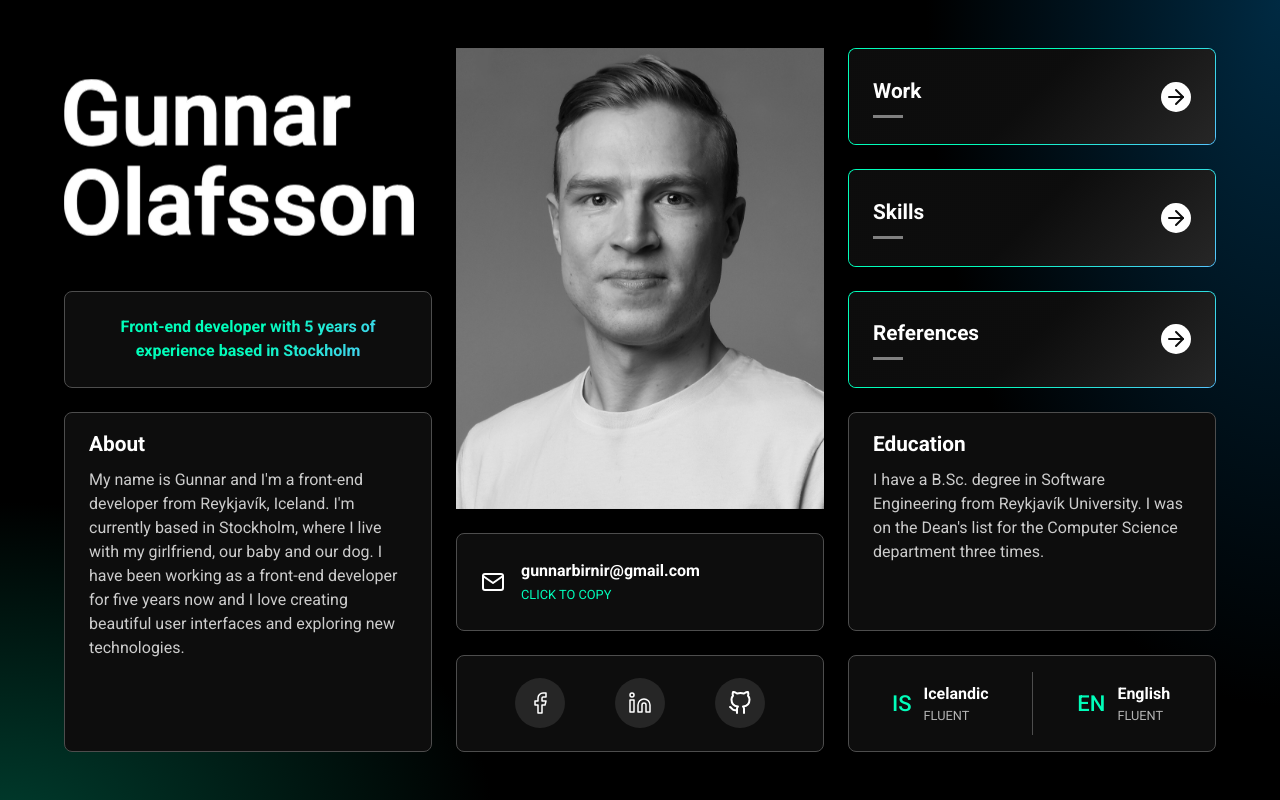
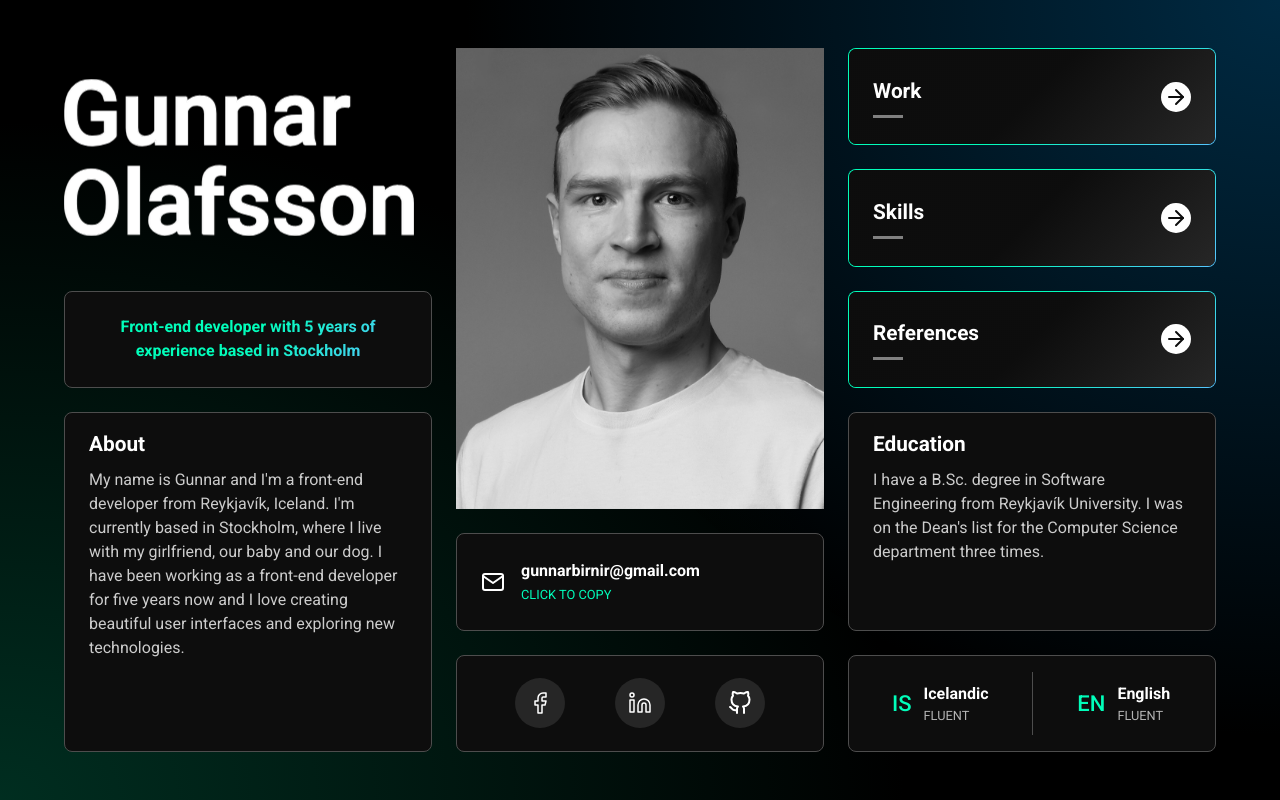
Before and after one commit to gunnarbirnir/resume-3.0, a React (Vite) app: page / in a window 1280 px wide. Built offline with nearby package versions, Linux system fonts and the light colour scheme.

Commit message:
Update background gradients

```diff
--- a/src/components/Background/index.tsx
+++ b/src/components/Background/index.tsx
@@ -25,25 +25,19 @@ const BackgroundGradient = styled.div`
   position: absolute;
   border-radius: 50%;
   animation-name: gradient-fade-in;
+  animation-duration: 1.5s;
   animation-fill-mode: forwards;
   animation-timing-function: ease-out;
   /* Because only half is visible and half is shifted out */
   --gradient-scale-up: 4;
-  --gradient-base-width: max(
-    200px,
-    calc((100vw - var(--content-max-width)) / 2)
-  );
 
   &.gradientPrimary {
-    --gradient-primary-width: calc(
-      var(--gradient-scale-up) * var(--gradient-base-width) + 600px
-    );
-    --gradient-primary-height: calc(var(--gradient-primary-width) / 1.5);
+    --gradient-primary-width: calc(var(--gradient-scale-up) * 50vw);
+    --gradient-primary-height: calc(var(--gradient-scale-up) * 60vh);
     width: var(--gradient-primary-width);
     height: var(--gradient-primary-height);
     left: calc(-1 * var(--gradient-primary-width) / 2);
-    bottom: calc(-1 * var(--gradient-primary-height) / 2 - 4vh);
-    animation-duration: 1.5s;
+    bottom: calc(-1 * var(--gradient-primary-height) / 2);
     background-image: radial-gradient(
       var(--color-primary-dark),
       var(--color-transparent) 50%
@@ -51,15 +45,12 @@ const BackgroundGradient = styled.div`
   }
 
   &.gradientSecondary {
-    --gradient-secondary-width: calc(
-      var(--gradient-scale-up) * var(--gradient-base-width) + 200px
-    );
-    --gradient-secondary-height: calc(var(--gradient-secondary-width) * 2);
+    --gradient-secondary-width: calc(var(--gradient-scale-up) * 45vw);
+    --gradient-secondary-height: calc(var(--gradient-scale-up) * 65vh);
     width: var(--gradient-secondary-width);
     height: var(--gradient-secondary-height);
     top: calc(-1 * var(--gradient-secondary-height) / 2);
     right: calc(-1 * var(--gradient-secondary-width) / 2);
-    animation-duration: 1s;
     background-image: radial-gradient(
       var(--color-secondary-dark),
       var(--color-transparent) 50%
--- a/src/components/GlobalStyles/Variables.tsx
+++ b/src/components/GlobalStyles/Variables.tsx
@@ -24,7 +24,7 @@ const VariablesStyle = createGlobalStyle<{
   :root {
     /* Colors */
     --color-primary: hsl(164deg 99% 50%);
-    --color-primary-dark: hsl(165deg 100% 12%);
+    --color-primary-dark: hsl(162deg 100% 9%);
     --color-secondary: hsl(201deg 100% 67%);
     --color-secondary-dark: hsl(202deg 100% 13%);
 
```
